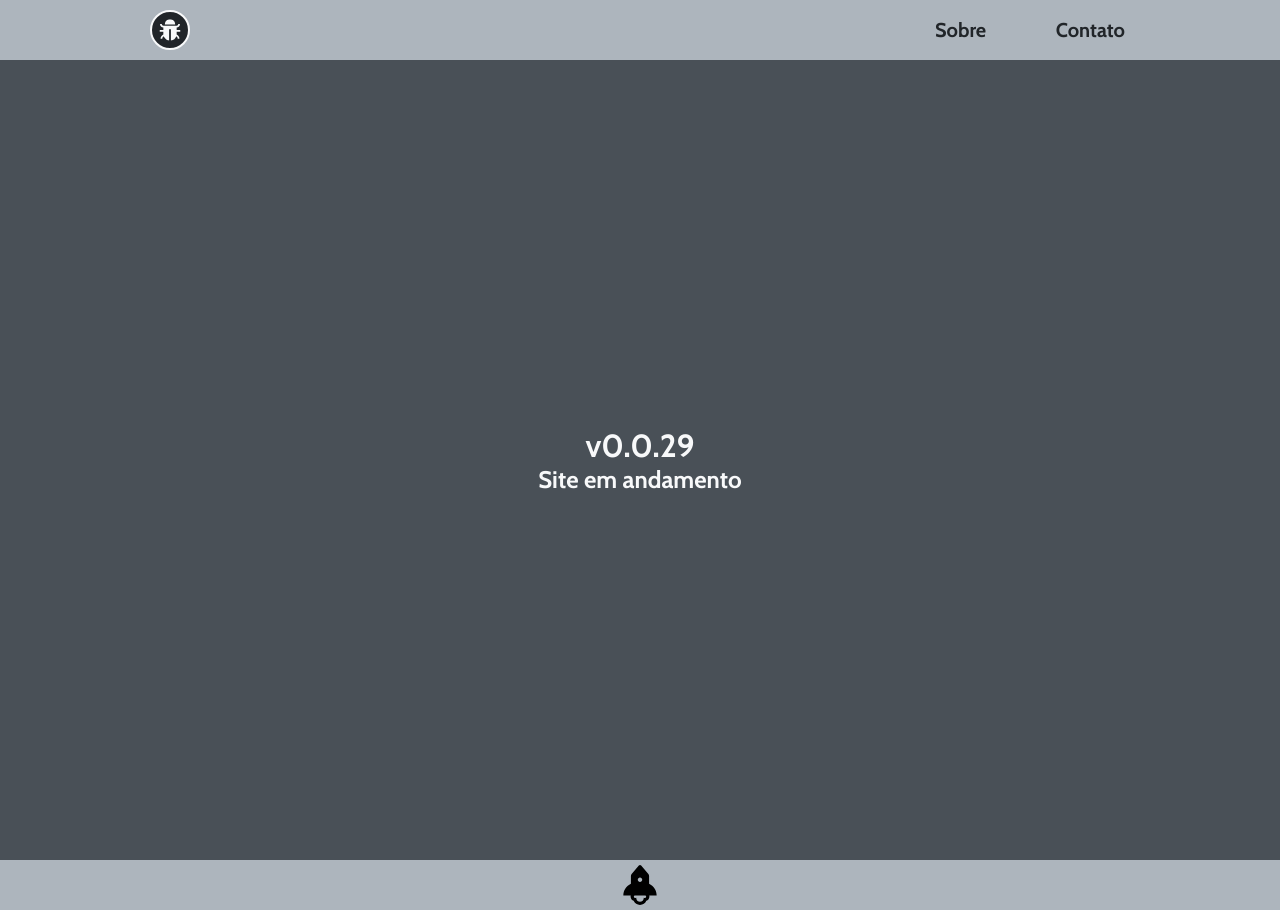
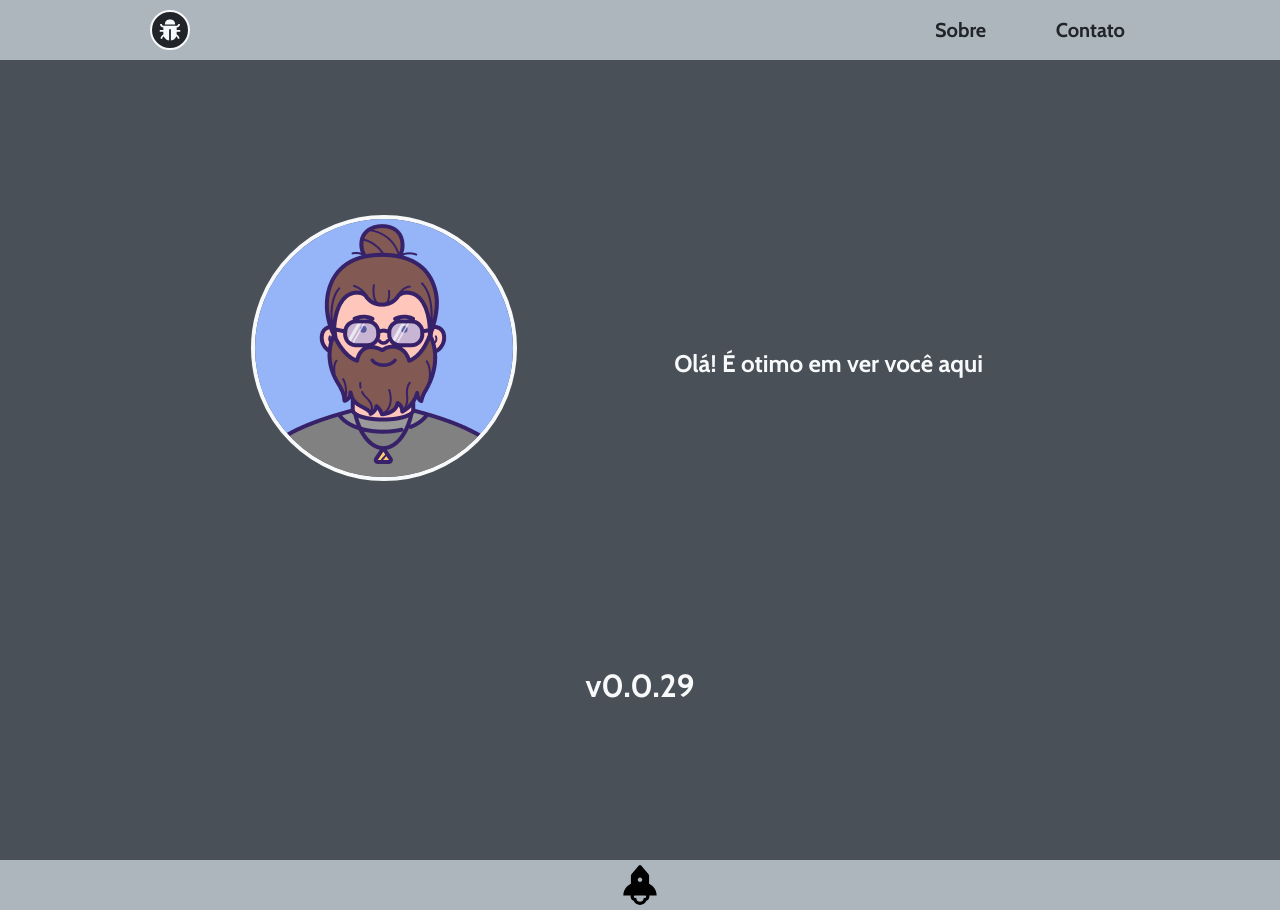
Before and after one commit to andre2l2/my-website, a Next.js app: page / in a window 1280 px wide. Built offline with nearby package versions, Linux system fonts and the light colour scheme.

Commit message:
feat: create main section

```diff
--- /dev/null
+++ b/src/components/profile/index.tsx
@@ -0,0 +1,43 @@
+import React from 'react';
+import styled from 'styled-components';
+
+import { ColorDark } from '../../css/color.enum';
+
+const Section = styled.section`
+	width: 100%;
+	max-width: 1000px;
+	display: flex;
+	flex-direction: column;
+	justify-content: space-evenly;
+	align-items: center;
+
+	@media (min-width: 820px) {
+		flex-direction: row;
+	}
+`;
+
+const Image = styled.img`
+	width: 200;
+	height: 200;
+	border-radius: 100%;
+	border: 4px solid #f8f9fa;
+	margin-bottom: 30px;
+`;
+
+const H1 = styled.h1`
+	width: 200px;
+	text-align: center;
+
+	@media (min-width: 820px) {
+		width: 400px;
+	}
+`;
+
+export const Profile: React.FC = () => {
+	return (
+		<Section>
+			<Image src="/images/profile.png" />
+			<H1 style={{ color: ColorDark.WHITE }}>Olá! É otimo em ver você aqui</H1>
+		</Section>
+	);
+};
--- a/src/pages/index.tsx
+++ b/src/pages/index.tsx
@@ -2,6 +2,7 @@ import React, { Fragment } from 'react';
 
 import { Header } from '../components/header';
 import { Footer } from '../components/footer';
+import { Profile } from '@/components/profile';
 import { ColorDark } from '../css/color.enum';
 
 import * as packageJson from '../../package.json';
@@ -15,11 +16,12 @@ const index: React.FC = () => {
 					height: '100vh',
 					display: 'flex',
 					flexDirection: 'column',
-					justifyContent: 'center',
+					justifyContent: 'space-evenly',
 					alignItems: 'center',
 					backgroundColor: ColorDark.DARK,
 				}}
 			>
+				<Profile />
 				<h1
 					style={{
 						color: ColorDark.WHITE,
@@ -27,13 +29,6 @@ const index: React.FC = () => {
 				>
 					v{packageJson.version}
 				</h1>
-				<h2
-					style={{
-						color: ColorDark.WHITE,
-					}}
-				>
-					Site em andamento
-				</h2>
 			</div>
 			<Footer />
 		</Fragment>
```
Also changed, not shown: public/sw.js.
